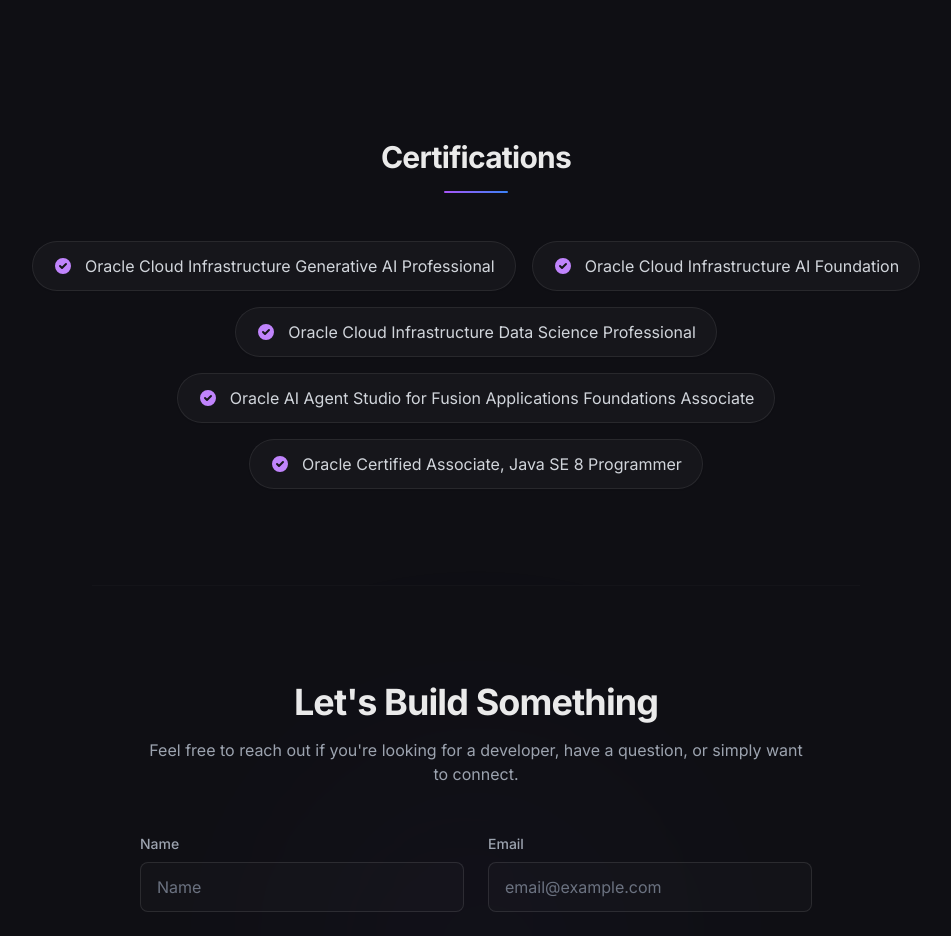
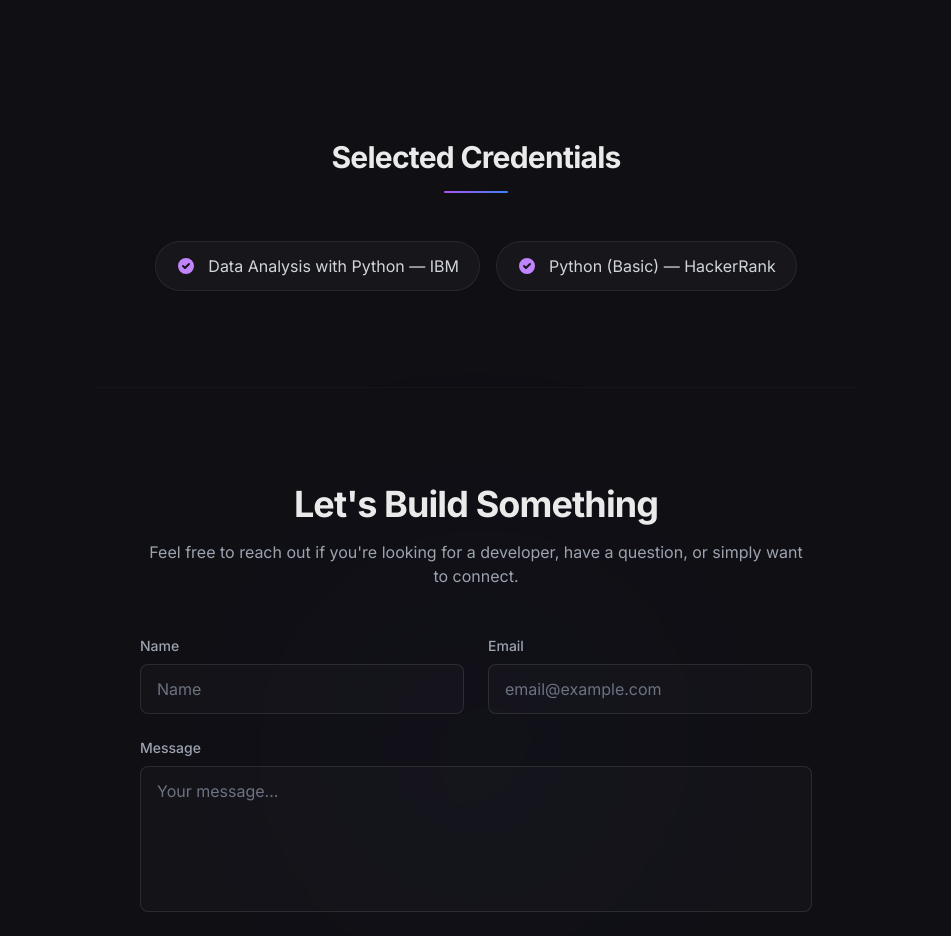
Before and after one commit to Saty290501/Portfolio, a Next.js app: page / in a window 1280 px wide. Shown: the part 4480-5416 px from the top of the page, without its empty margins (164-1115 px from the left). Built offline with nearby package versions, Linux system fonts and the light colour scheme.

Commit message:
Update src/components/Certifications.tsx for Machine Learning Engineer portfolio

```diff
--- a/src/components/Certifications.tsx
+++ b/src/components/Certifications.tsx
@@ -2,12 +2,9 @@
 
 import { motion } from 'framer-motion';
 
-const certs = [
-    "Oracle Cloud Infrastructure Generative AI Professional",
-    "Oracle Cloud Infrastructure AI Foundation",
-    "Oracle Cloud Infrastructure Data Science Professional",
-    "Oracle AI Agent Studio for Fusion Applications Foundations Associate",
-    "Oracle Certified Associate, Java SE 8 Programmer"
+const credentials = [
+    "Data Analysis with Python — IBM",
+    "Python (Basic) — HackerRank"
 ];
 
 export default function Certifications() {
@@ -21,25 +18,25 @@ export default function Certifications() {
                     transition={{ duration: 0.5 }}
                     className="text-center mb-12"
                 >
-                    <h2 className="text-3xl font-bold tracking-tight mb-4">Certifications</h2>
+                    <h2 className="text-3xl font-bold tracking-tight mb-4">Selected Credentials</h2>
                     <div className="w-16 h-[2px] bg-gradient-to-r from-purple-500 to-blue-500 mx-auto rounded-full"></div>
                 </motion.div>
 
                 <div className="flex flex-wrap justify-center gap-4">
-                    {certs.map((cert, index) => (
+                    {credentials.map((credential, index) => (
                         <motion.div
-                            key={index}
+                            key={credential}
                             initial={{ opacity: 0, scale: 0.9 }}
                             whileInView={{ opacity: 1, scale: 1 }}
                             viewport={{ once: true }}
                             whileHover={{ y: -3 }}
                             transition={{ duration: 0.4, delay: index * 0.05 }}
-                            className="flex items-center gap-3 px-5 py-3 rounded-full bg-white/[0.03] border border-white/[0.08] hover:border-purple-500/30 hover:bg-white/[0.05] transition-all cursor-default shadow-sm group"
+                            className="flex items-center gap-3 px-5 py-3 rounded-full bg-white/[0.03] border border-white/[0.08] hover:border-purple-500/30 hover:bg-white/[0.05] transition-all shadow-sm"
                         >
-                            <svg className="w-5 h-5 text-purple-400 group-hover:text-blue-400 transition-colors" fill="currentColor" viewBox="0 0 20 20">
+                            <svg className="w-5 h-5 text-purple-400" fill="currentColor" viewBox="0 0 20 20">
                                 <path fillRule="evenodd" d="M10 18a8 8 0 100-16 8 8 0 000 16zm3.707-9.293a1 1 0 00-1.414-1.414L9 10.586 7.707 9.293a1 1 0 00-1.414 1.414l2 2a1 1 0 001.414 0l4-4z" clipRule="evenodd" />
                             </svg>
-                            <span className="text-sm md:text-base text-gray-300 group-hover:text-white transition-colors">{cert}</span>
+                            <span className="text-sm md:text-base text-gray-300">{credential}</span>
                         </motion.div>
                     ))}
                 </div>
```
